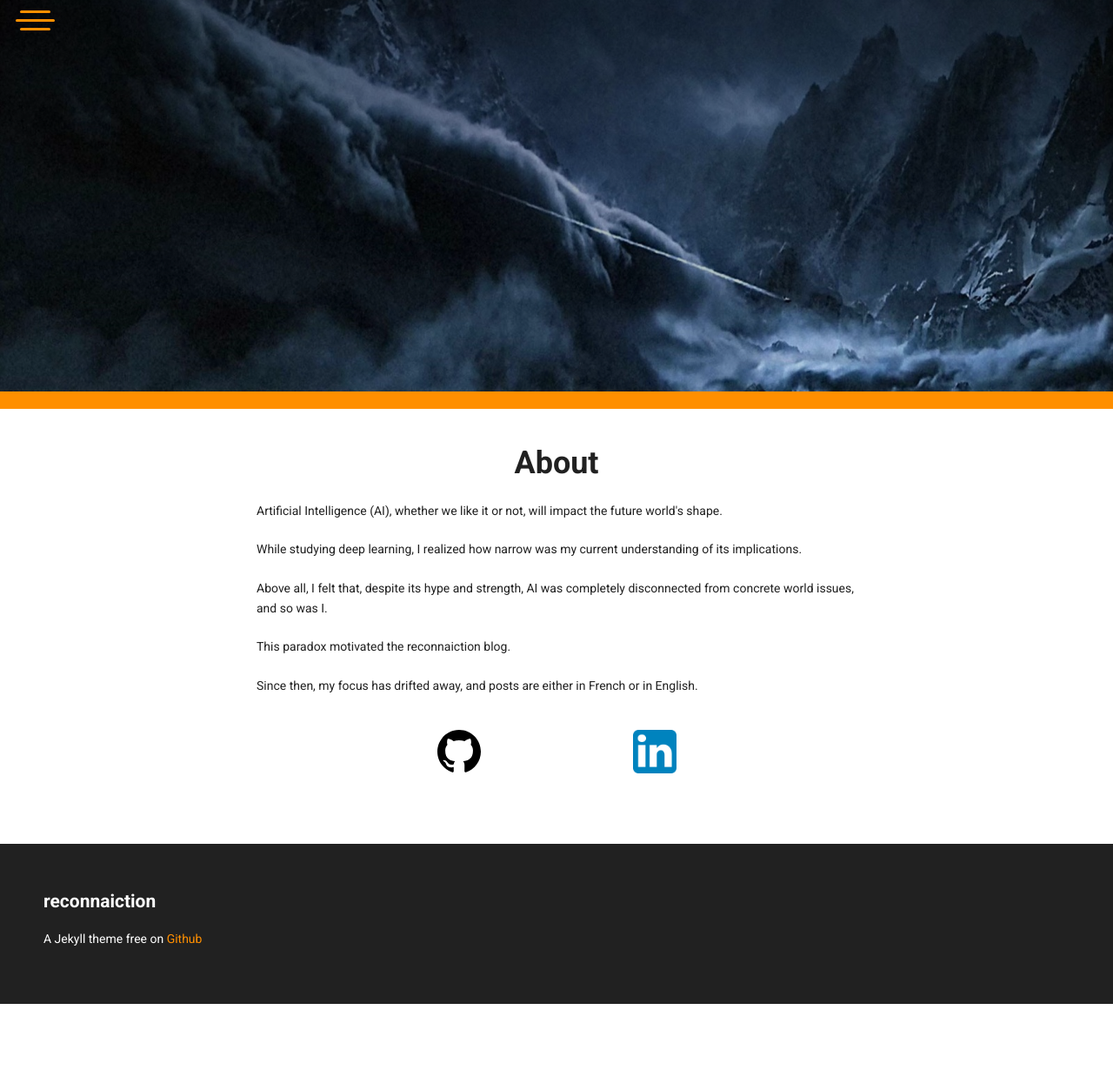
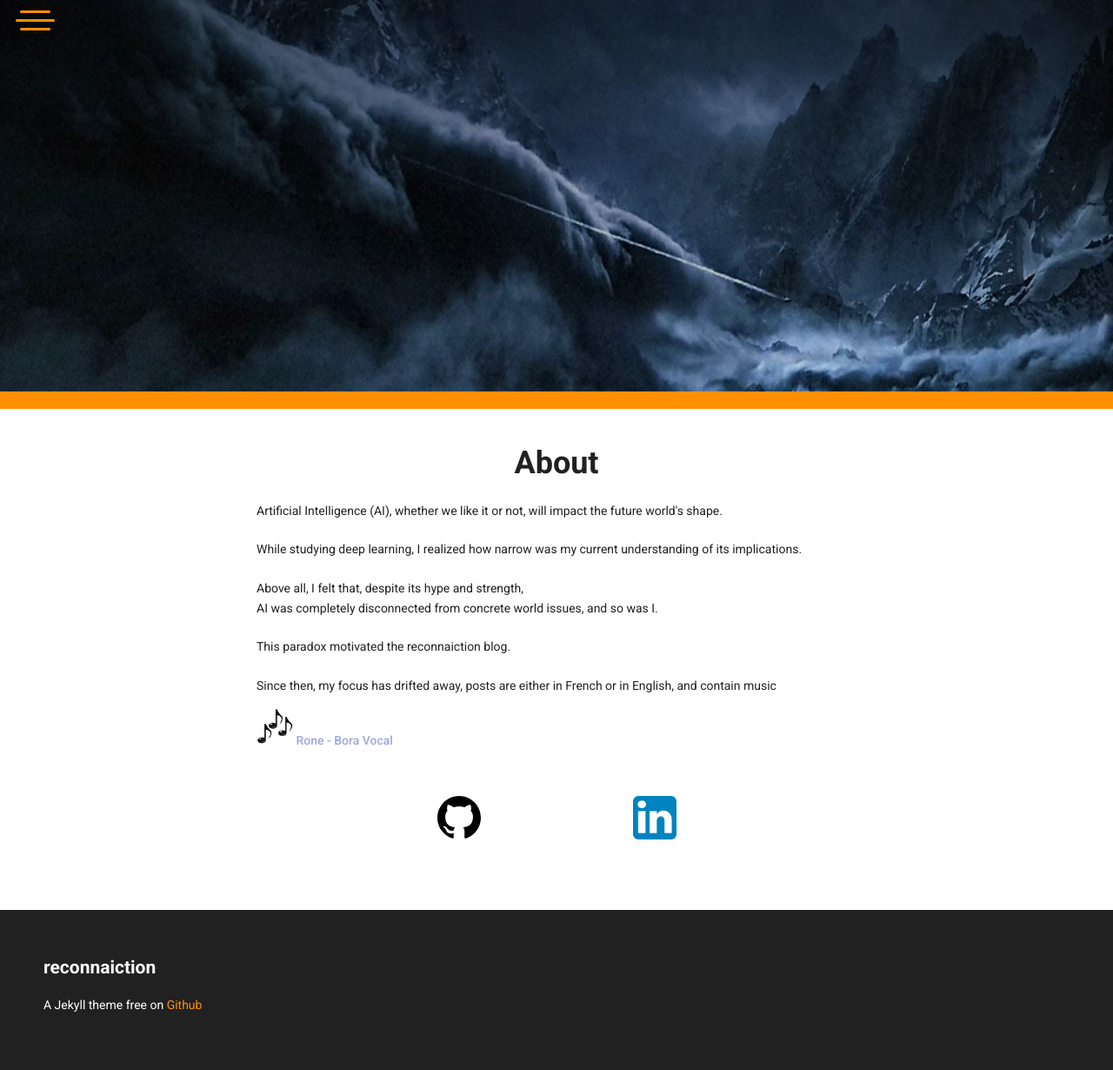
Before and after one commit to erwanlrx/erwanlrx.github.io, a Jekyll site: the page built from about.html, in a window 1280 px wide. Shown: the whole page at 87% size. Built offline with Jekyll 4.4.1, drawn with Linux system fonts in a browser that asks for light colours; nearby versions of some CDN libraries; before the commit the page ends 1154 px from its top, so only the background shows below that.

```diff
--- a/_posts/2018-05-11-de_la_vague_au_flocon.markdown
+++ b/_posts/2018-05-11-de_la_vague_au_flocon.markdown
@@ -2,7 +2,7 @@
 layout: post
 title:  "De la vague au flocon"
 date:   2018-05-11 01:11:03
-description: Poésie des flux
+description: De l'inertie aux flux
 thumbnail: la-horde-du-contrevent.jpg
 categories: society
 
--- a/_posts/2018-06-03-des_dunes_aux_montagnes.markdown
+++ b/_posts/2018-06-03-des_dunes_aux_montagnes.markdown
@@ -2,7 +2,7 @@
 layout: post
 title:  "Des dunes aux montagnes"
 date:   2018-06-03 01:11:03
-description: Poésie des flux
+description: De l'inertie aux flux
 thumbnail: dunes.jpg
 categories: society
 
--- a/about.html
+++ b/about.html
@@ -23,11 +23,14 @@ url({{ site.url }}/assets/img/montagnes_hallucinées.jpg)'></div>
 
    While studying deep learning, I realized how narrow was my current understanding of its implications.  <br/> <br/>
 
-   Above all, I felt that, despite its hype and strength, AI was completely disconnected from concrete world issues, and so was I. <br/> <br/>
+   Above all, I felt that, despite its hype and strength, <br/>
+   AI was completely disconnected from concrete world issues, and so was I. <br/> <br/>
 
    This paradox motivated the reconnaiction blog. <br/> <br/>
 
-   Since then, my focus has drifted away, and posts are either in French or in English. </p>
+   Since then, my focus has drifted away, posts are either in French or in English, and contain music  </p>
+    <a href="https://www.youtube.com/watch?v=Dzrw52pTpso"> <img src='{{ site.url }}/assets/img/notes.png' height="42" width="42"> Rone - Bora Vocal </a>
+   </p>
 
 
   <div class='flexbox-contain this justify-around icon-container'>
```
Also changed, not shown: _posts/2018-06-13-de_la_lune_a_la_terre.markdown (added, +29 -0 lines), assets/img/earth.jpg (added).
